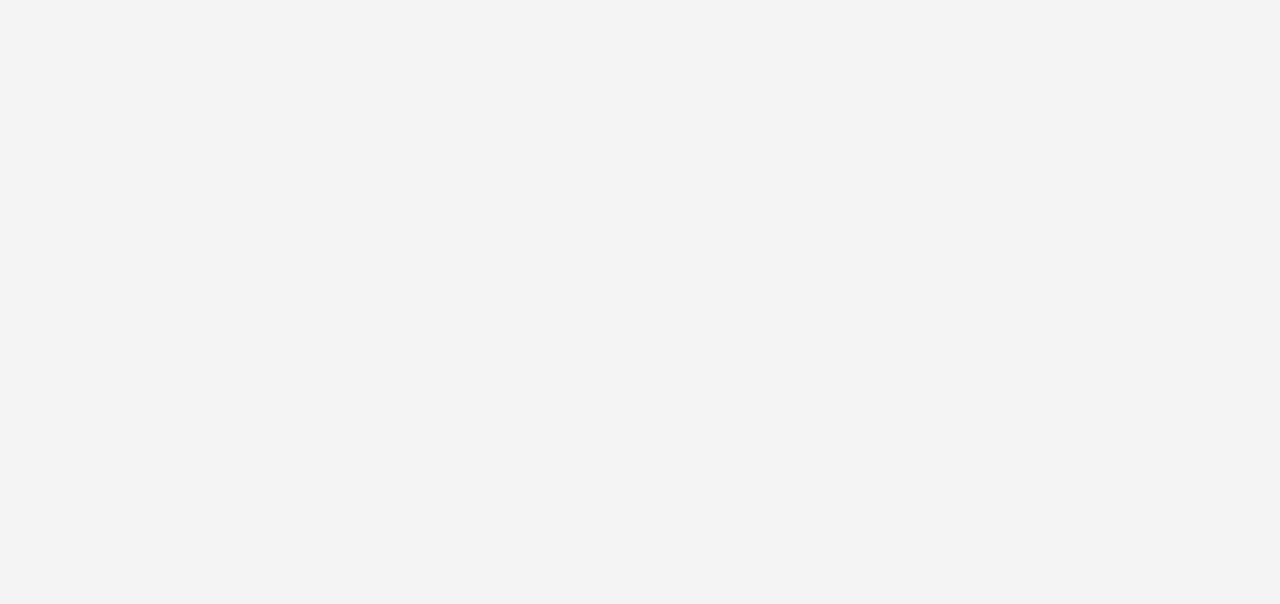
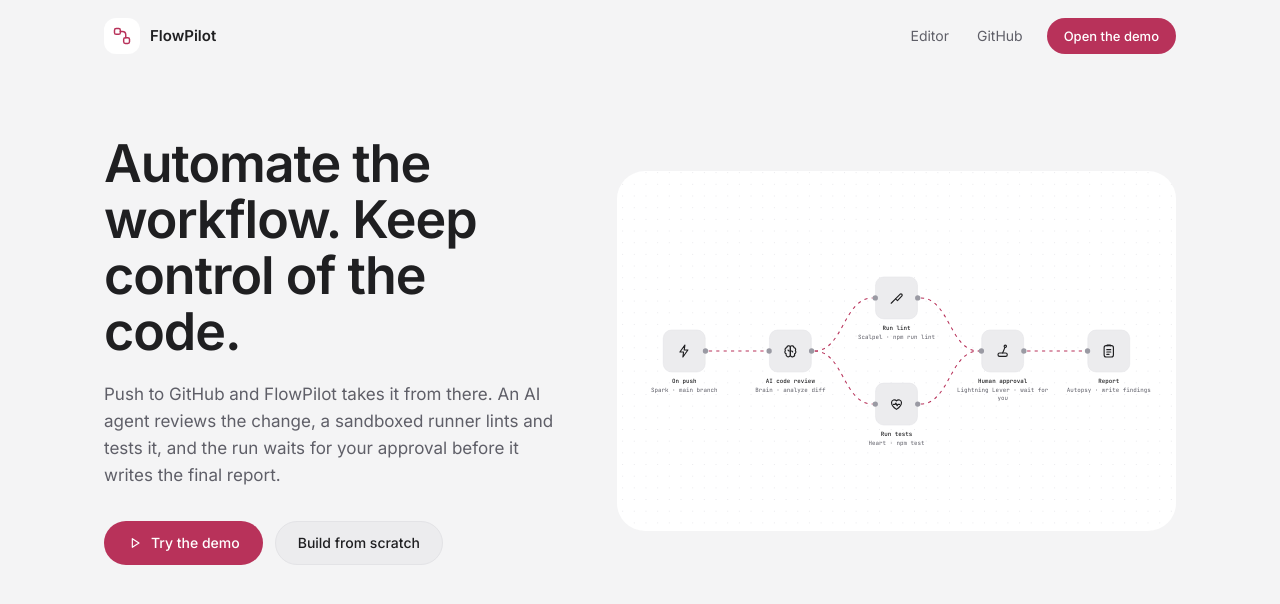
Before and after one commit to Hamzahzahh09/FlowPilot, a Next.js app in the folder apps/web/: page / in a window 1280 px wide. Shown: the top 604 px of the page. Built offline with nearby package versions, Linux system fonts and the light colour scheme.

Commit message:
feat(web): add landing top bar and hero with read-only workflow preview
Hero reuses Canvas and FlowNode with a readOnly mode. Edges loop the stitch-active dash, which stops under prefers-reduced-motion.

```diff
--- a/apps/web/app/globals.css
+++ b/apps/web/app/globals.css
@@ -147,6 +147,22 @@ samp {
   outline: none;
 }
 
+/* Active ("running") stitch: accent, dashed 6/8, dash moves one period per cycle. */
+.react-flow__edge.stitch-active .react-flow__edge-path {
+  stroke: var(--accent);
+  stroke-dasharray: 6 8;
+  animation: stitch-flow 0.9s linear infinite;
+}
+
+@keyframes stitch-flow {
+  from {
+    stroke-dashoffset: 14;
+  }
+  to {
+    stroke-dashoffset: 0;
+  }
+}
+
 /* ------------------------------------------------------------------ */
 /* Motion                                                              */
 /* ------------------------------------------------------------------ */
@@ -160,4 +176,9 @@ samp {
     transition-duration: 0.001ms !important;
     scroll-behavior: auto !important;
   }
+
+  /* Dashes stay visible but do not move. */
+  .react-flow__edge.stitch-active .react-flow__edge-path {
+    animation: none !important;
+  }
 }
--- a/apps/web/app/page.tsx
+++ b/apps/web/app/page.tsx
@@ -1,11 +1,17 @@
+import { Hero } from '@/components/landing/Hero'
+import { LandingHeader } from '@/components/landing/LandingHeader'
 import styles from '@/components/landing/Landing.module.css'
 
-// Landing page. Sections are filled in by landing-page tasks 2-4.
 export default function Home() {
   return (
     <div className={styles.page}>
-      <header className={styles.container}>{/* LandingHeader (task 2) */}</header>
-      <main className={styles.container}>{/* Hero, HowItWorks, ThreeParts */}</main>
+      <header className={styles.container}>
+        <LandingHeader />
+      </header>
+      <main className={styles.container}>
+        <Hero />
+        {/* HowItWorks (task 3), ThreeParts (task 4) */}
+      </main>
       <footer className={styles.container}>{/* LandingFooter (task 4) */}</footer>
     </div>
   )
--- a/apps/web/components/flow/Canvas.tsx
+++ b/apps/web/components/flow/Canvas.tsx
@@ -32,11 +32,14 @@ const FIT_VIEW_OPTIONS: FitViewOptions = { padding: 0.2, minZoom: 0.25, maxZoom:
 interface CanvasProps {
   initialNodes: FlowNodeType[]
   initialEdges: Edge[]
+  /** Static preview: no drag, select, focus, pan or zoom; page scroll passes through. */
+  readOnly?: boolean
 }
 
-export function Canvas({ initialNodes, initialEdges }: CanvasProps) {
+export function Canvas({ initialNodes, initialEdges, readOnly = false }: CanvasProps) {
   const [nodes, , onNodesChange] = useNodesState<FlowNodeType>(initialNodes)
   const [edges, , onEdgesChange] = useEdgesState<Edge>(initialEdges)
+  const interactive = !readOnly
 
   return (
     <ReactFlow<FlowNodeType, Edge>
@@ -47,6 +50,16 @@ export function Canvas({ initialNodes, initialEdges }: CanvasProps) {
       nodeTypes={NODE_TYPES}
       defaultEdgeOptions={DEFAULT_EDGE_OPTIONS}
       nodesConnectable={false}
+      nodesDraggable={interactive}
+      elementsSelectable={interactive}
+      nodesFocusable={interactive}
+      edgesFocusable={interactive}
+      panOnDrag={interactive}
+      panOnScroll={false}
+      zoomOnScroll={interactive}
+      zoomOnPinch={interactive}
+      zoomOnDoubleClick={interactive}
+      preventScrolling={interactive}
       fitView
       fitViewOptions={FIT_VIEW_OPTIONS}
       minZoom={0.25}
--- /dev/null
+++ b/apps/web/components/landing/Hero.module.css
@@ -0,0 +1,60 @@
+.hero {
+  display: grid;
+  grid-template-columns: minmax(0, 5fr) minmax(0, 6fr);
+  align-items: center;
+  gap: 48px;
+  padding-block: 64px 0;
+}
+
+.copy {
+  min-width: 0;
+}
+
+.title {
+  color: var(--text);
+  font-size: clamp(34px, 4.6vw, 52px);
+  font-weight: 600;
+  line-height: 1.08;
+  letter-spacing: -0.02em;
+}
+
+.lead {
+  max-width: 46ch;
+  margin-top: 20px;
+  color: var(--muted);
+  font-size: 17px;
+  line-height: 1.6;
+}
+
+.actions {
+  display: flex;
+  flex-wrap: wrap;
+  gap: 12px;
+  margin-top: 32px;
+}
+
+.canvasCard {
+  min-width: 0;
+  height: 360px;
+  background: var(--surface);
+  border-radius: var(--radius-container);
+  overflow: hidden;
+}
+
+@media (max-width: 900px) {
+  .hero {
+    grid-template-columns: minmax(0, 1fr);
+    gap: 40px;
+    padding-block: 40px 0;
+  }
+}
+
+@media (max-width: 640px) {
+  .canvasCard {
+    height: 300px;
+  }
+
+  .lead {
+    font-size: 16px;
+  }
+}
--- /dev/null
+++ b/apps/web/components/landing/Hero.tsx
@@ -0,0 +1,31 @@
+import { PlayIcon } from '@/components/icons'
+import { ButtonLink } from '@/components/ui/ButtonLink'
+import { ROUTES } from '@/lib/site'
+import { HeroCanvas } from './HeroCanvas'
+import styles from './Hero.module.css'
+
+export function Hero() {
+  return (
+    <section className={styles.hero} aria-labelledby="hero-title">
+      <div className={styles.copy}>
+        <h1 id="hero-title" className={styles.title}>
+          Automate the workflow. Keep control of the code.
+        </h1>
+        <p className={styles.lead}>
+          Push to GitHub and FlowPilot takes it from there. An AI agent reviews the change, a
+          sandboxed runner lints and tests it, and the run waits for your approval before it writes
+          the final report.
+        </p>
+        <div className={styles.actions}>
+          <ButtonLink href={ROUTES.editor} variant="primary" size="lg" icon={<PlayIcon />}>
+            Try the demo
+          </ButtonLink>
+          <ButtonLink href={ROUTES.editor} size="lg">
+            Build from scratch
+          </ButtonLink>
+        </div>
+      </div>
+      <HeroCanvas />
+    </section>
+  )
+}
--- /dev/null
+++ b/apps/web/components/landing/HeroCanvas.tsx
@@ -0,0 +1,37 @@
+'use client'
+
+import type { Edge } from '@xyflow/react'
+import { Canvas } from '@/components/flow/Canvas'
+import { DEMO_EDGES, DEMO_NODES } from '@/lib/workflow/demo'
+import type { FlowNodeType } from '@/lib/workflow/types'
+import styles from './Hero.module.css'
+
+// Every stitch loops the "running" dash. globals.css stops it under reduced motion.
+const HERO_EDGES: Edge[] = DEMO_EDGES.map((edge) => ({
+  ...edge,
+  className: 'stitch-active',
+  focusable: false,
+  selectable: false,
+}))
+
+// Per-node flags as well as the Canvas props: the server render uses React
+// Flow's store defaults, so without these the first paint has tab stops.
+const HERO_NODES: FlowNodeType[] = DEMO_NODES.map((node) => ({
+  ...node,
+  focusable: false,
+  selectable: false,
+  draggable: false,
+  connectable: false,
+}))
+
+const DESCRIPTION =
+  'Demo workflow: on push, AI code review, then lint and tests in parallel, ' +
+  'then human approval, then the report.'
+
+export function HeroCanvas() {
+  return (
+    <div className={styles.canvasCard} role="img" aria-label={DESCRIPTION}>
+      <Canvas initialNodes={HERO_NODES} initialEdges={HERO_EDGES} readOnly />
+    </div>
+  )
+}
--- /dev/null
+++ b/apps/web/components/landing/LandingHeader.module.css
@@ -0,0 +1,67 @@
+.bar {
+  display: flex;
+  align-items: center;
+  justify-content: space-between;
+  gap: 16px;
+  min-height: 72px;
+}
+
+.brand {
+  display: flex;
+  align-items: center;
+  gap: 10px;
+  border-radius: 12px;
+  text-decoration: none;
+}
+
+.logo {
+  display: grid;
+  place-items: center;
+  width: 36px;
+  height: 36px;
+  border-radius: 12px;
+  background: var(--surface);
+  color: var(--accent);
+}
+
+.brandName {
+  font-weight: 600;
+  font-size: 15px;
+}
+
+.nav {
+  display: flex;
+  align-items: center;
+  gap: 4px;
+}
+
+.link {
+  display: inline-flex;
+  align-items: center;
+  height: 36px;
+  padding: 0 12px;
+  border-radius: var(--radius-pill);
+  color: var(--muted);
+  font-size: 14px;
+  text-decoration: none;
+  transition: background-color 120ms ease, color 120ms ease;
+}
+
+.link:hover {
+  background: var(--surface);
+  color: var(--text);
+}
+
+.nav > :last-child {
+  margin-left: 8px;
+}
+
+@media (max-width: 420px) {
+  .brandName {
+    display: none;
+  }
+
+  .link {
+    padding: 0 10px;
+  }
+}
--- /dev/null
+++ b/apps/web/components/landing/LandingHeader.tsx
@@ -0,0 +1,30 @@
+import Link from 'next/link'
+import { LogoIcon } from '@/components/icons'
+import { ButtonLink } from '@/components/ui/ButtonLink'
+import { REPO_URL, ROUTES } from '@/lib/site'
+import styles from './LandingHeader.module.css'
+
+export function LandingHeader() {
+  return (
+    <div className={styles.bar}>
+      <Link href={ROUTES.home} className={styles.brand} aria-label="FlowPilot home">
+        <span className={styles.logo}>
+          <LogoIcon size={20} />
+        </span>
+        <span className={styles.brandName}>FlowPilot</span>
+      </Link>
+
+      <nav aria-label="Main" className={styles.nav}>
+        <Link href={ROUTES.editor} className={styles.link}>
+          Editor
+        </Link>
+        <a href={REPO_URL} className={styles.link} target="_blank" rel="noopener noreferrer">
+          GitHub
+        </a>
+        <ButtonLink href={ROUTES.editor} variant="primary">
+          Open the demo
+        </ButtonLink>
+      </nav>
+    </div>
+  )
+}
```
Also changed, not shown: 2 other files (tests, documents, lock files or other folders).
